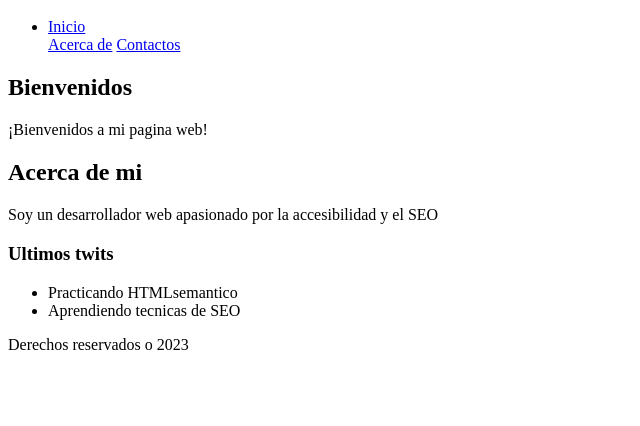
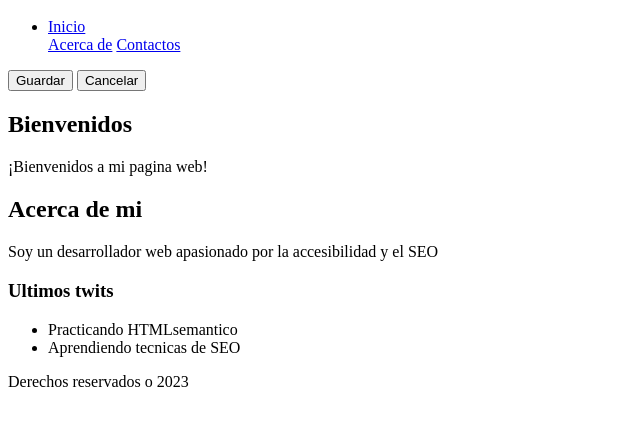
Before and after one commit to maichi13/git-github-practica, a plain HTML site: page index.html in a window 1280 px wide. Shown: the part 48-474 px from the top of the page, without its empty margins (0-640 px from the left). Drawn offline with Linux system fonts and the light colour scheme.

Commit message:
Se volvieron a crear los botones

```diff
--- a/index.html
+++ b/index.html
@@ -11,6 +11,12 @@
                     <a href="#">Contactos</a></li>
             </ul>
         </nav>
+        <button type="button" class="btn btn-primary">
+            Guardar
+        </button>
+        <button type="button" class="btn btn-secondary">
+            Cancelar
+        </button>
     </header>
     <main>
         <section>
```
